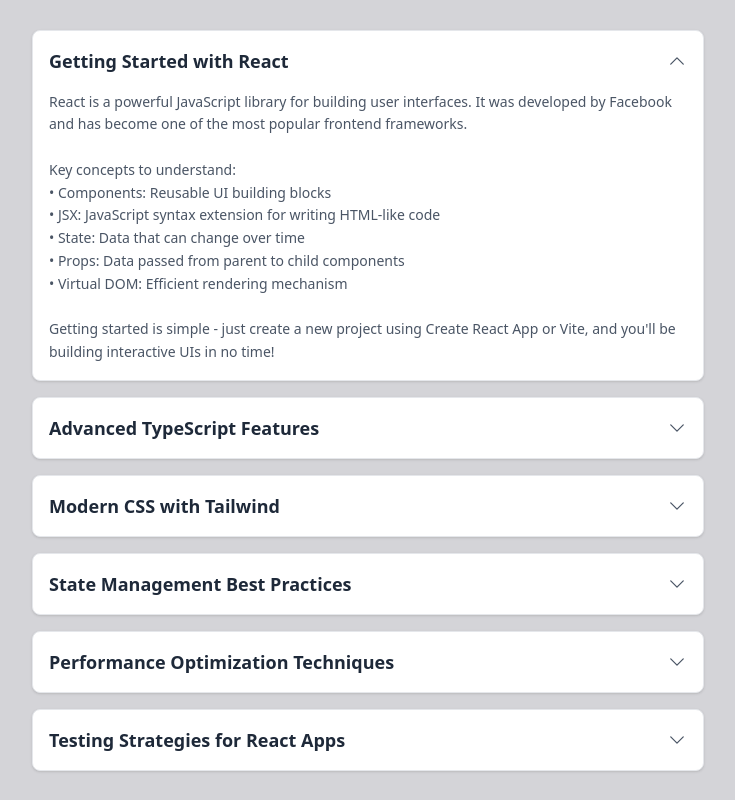
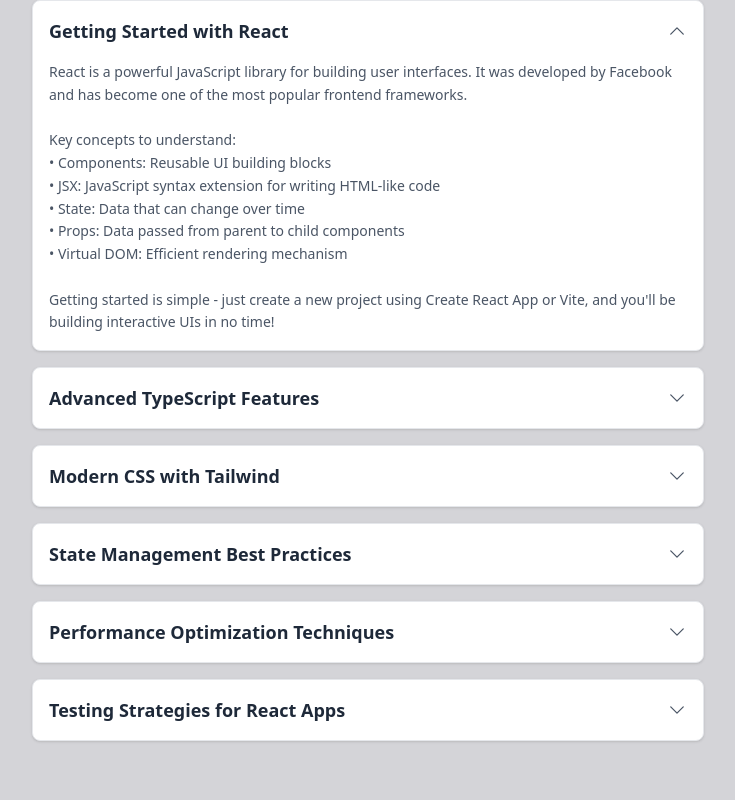
Before and after one commit to Hossein5727/react-accordion, a React (Vite) app: page / in a window 1280 px wide. Both pictures are taken after a click on the element "Getting Started with React". Shown: the whole page, without its empty margins (272-1007 px from the left). Built offline with nearby package versions, Linux system fonts and the light colour scheme.

Commit message:
style:App change style

```diff
--- a/src/App.tsx
+++ b/src/App.tsx
@@ -2,7 +2,7 @@
 
 function App() {
   return (
-    <div className="bg-zinc-300 h-screen w-screen">
+    <div className="bg-zinc-300 min-h-screen w-screen">
       <AccordionList />
     </div>
   );
--- a/src/components/AccordionItem.tsx
+++ b/src/components/AccordionItem.tsx
@@ -26,7 +26,7 @@
 
       <div
         className={`overflow-hidden transition-all duration-300 ease-in-out ${
-          isOpen ? "max-h-96 opacity-100 mt-4" : "max-h-0 opacity-0 mt-0"
+          isOpen ? "max-h-screen opacity-100 mt-4" : "max-h-0 opacity-0 mt-0"
         }`}
       >
         <div className="text-sm text-gray-600 leading-relaxed whitespace-pre-line">
--- a/src/index.css
+++ b/src/index.css
@@ -2,6 +2,7 @@
 
 :root {
   /* background-color: #6d6565; */
+  overflow-x: hidden;
 }
 
 @theme {
```
